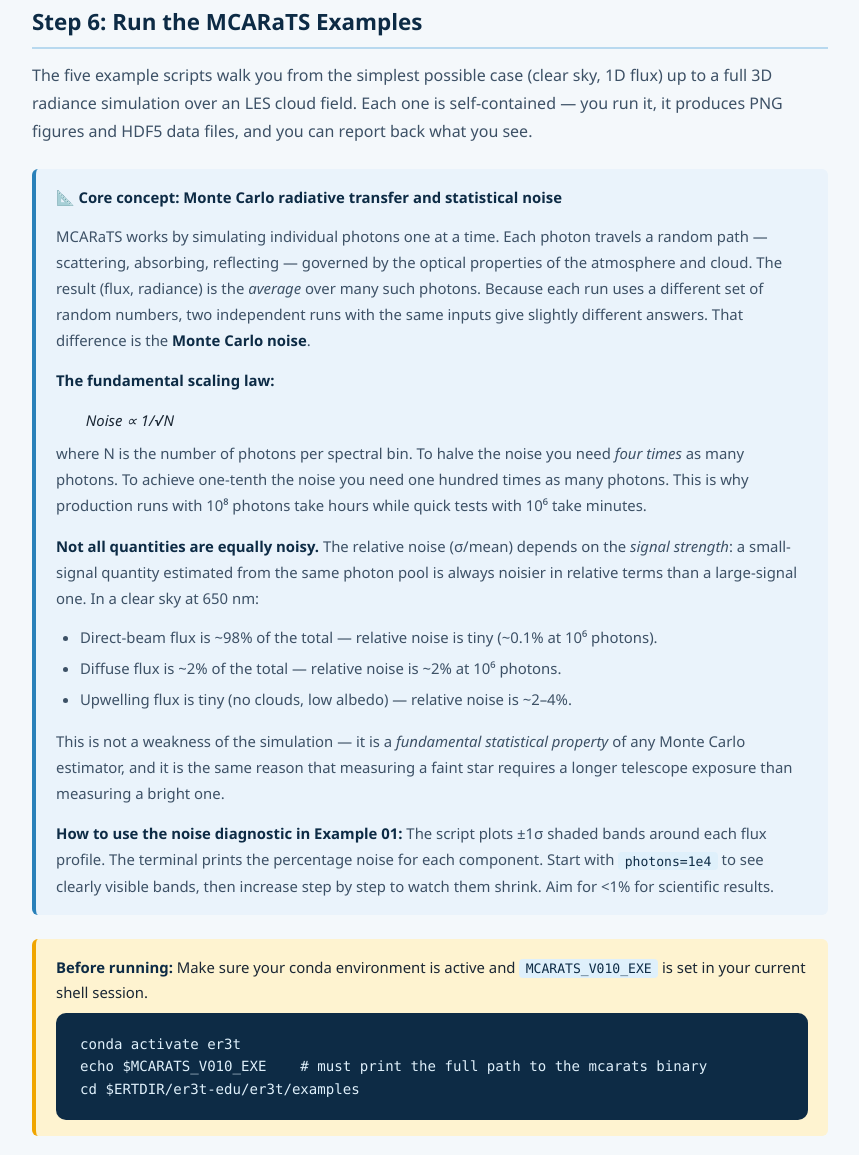
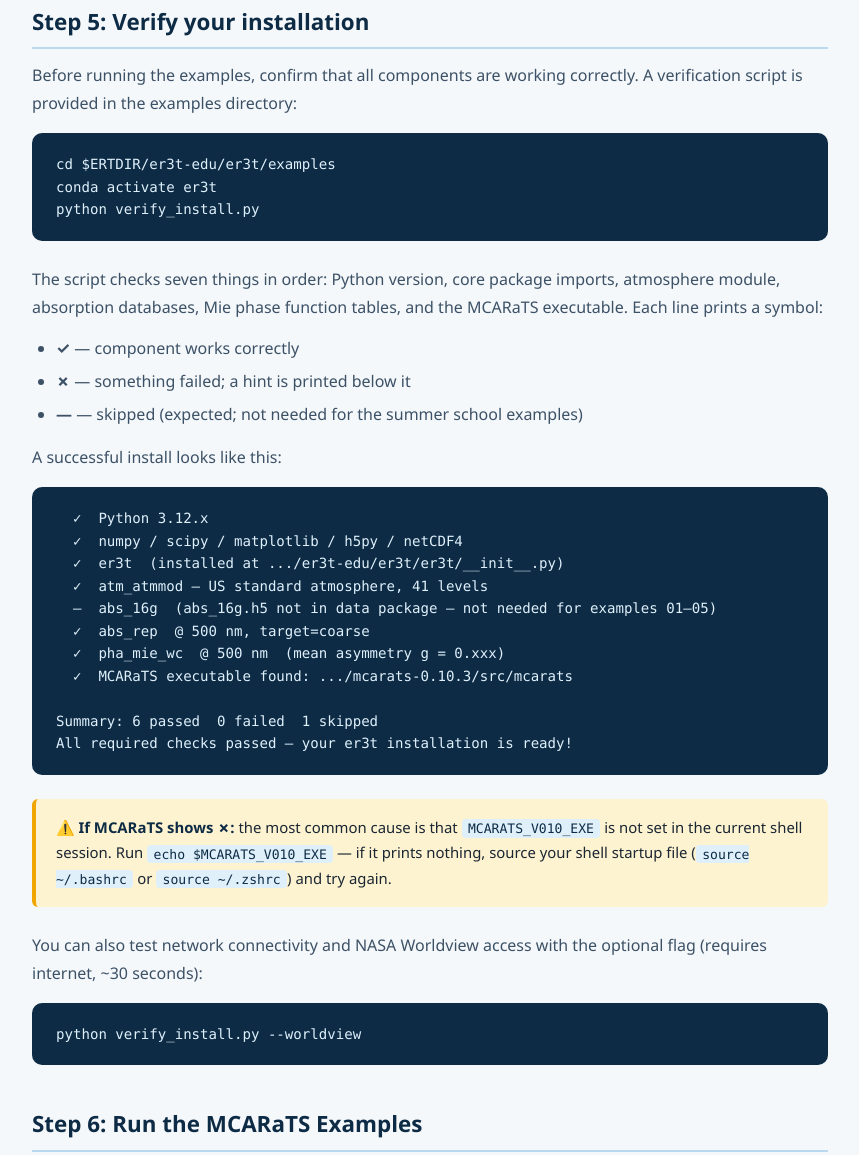
Before and after one commit to konradsebastian/er3t-edu, a plain HTML site: page docs/install.html in a window 1280 px wide. Shown: the part 8712-9867 px from the top of the page, without its empty margins (210-1069 px from the left). Drawn offline with Linux system fonts and the light colour scheme.

Commit message:
Add Step 5 verify_install to install.html; update roadmap

```diff
--- a/docs/install.html
+++ b/docs/install.html
@@ -347,6 +347,49 @@ source ~/.cshrc</code></pre>
       <code>apt-get</code> on Ubuntu) if missing.
     </div>
 
+    <h2>Step 5: Verify your installation</h2>
+
+    <p>Before running the examples, confirm that all components are working correctly.
+    A verification script is provided in the examples directory:</p>
+
+    <pre><code>cd $ERTDIR/er3t-edu/er3t/examples
+conda activate er3t
+python verify_install.py</code></pre>
+
+    <p>The script checks seven things in order: Python version, core package imports,
+    atmosphere module, absorption databases, Mie phase function tables, and the MCARaTS
+    executable. Each line prints a symbol:</p>
+    <ul>
+      <li><strong>✓</strong> — component works correctly</li>
+      <li><strong>✗</strong> — something failed; a hint is printed below it</li>
+      <li><strong>—</strong> — skipped (expected; not needed for the summer school examples)</li>
+    </ul>
+
+    <p>A successful install looks like this:</p>
+    <pre><code>  ✓  Python 3.12.x
+  ✓  numpy / scipy / matplotlib / h5py / netCDF4
+  ✓  er3t  (installed at .../er3t-edu/er3t/er3t/__init__.py)
+  ✓  atm_atmmod — US standard atmosphere, 41 levels
+  —  abs_16g  (abs_16g.h5 not in data package — not needed for examples 01–05)
+  ✓  abs_rep  @ 500 nm, target=coarse
+  ✓  pha_mie_wc  @ 500 nm  (mean asymmetry g = 0.xxx)
+  ✓  MCARaTS executable found: .../mcarats-0.10.3/src/mcarats
+
+Summary: 6 passed  0 failed  1 skipped
+All required checks passed — your er3t installation is ready!</code></pre>
+
+    <div class="callout">
+      ⚠️ <strong>If MCARaTS shows ✗:</strong> the most common cause is that
+      <code>MCARATS_V010_EXE</code> is not set in the current shell session. Run
+      <code>echo $MCARATS_V010_EXE</code> — if it prints nothing, source your shell
+      startup file (<code>source ~/.bashrc</code> or <code>source ~/.zshrc</code>) and
+      try again.
+    </div>
+
+    <p>You can also test network connectivity and NASA Worldview access with the optional
+    flag (requires internet, ~30 seconds):</p>
+    <pre><code>python verify_install.py --worldview</code></pre>
+
     <h2>Step 6: Run the MCARaTS Examples</h2>
 
     <p>The five example scripts walk you from the simplest possible case (clear sky, 1D flux) up to
```
Also changed, not shown: 1 other file.
